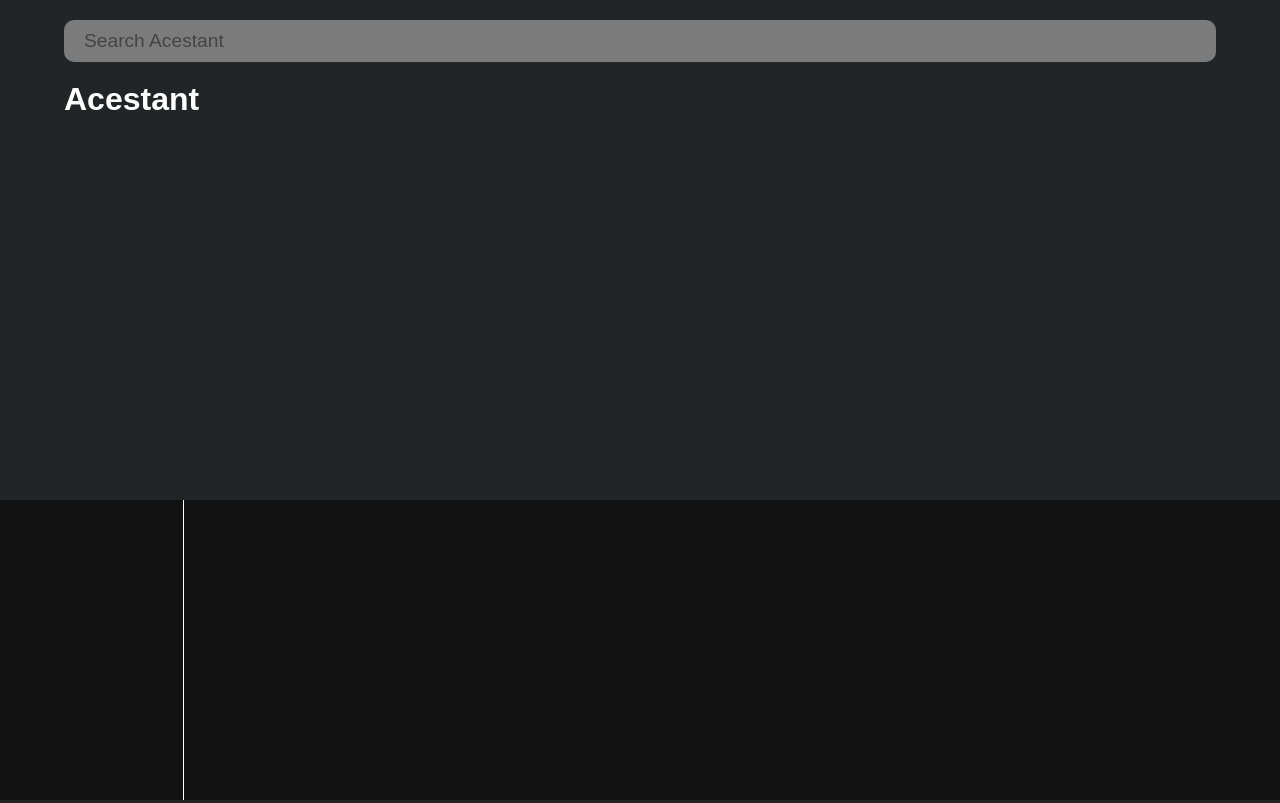
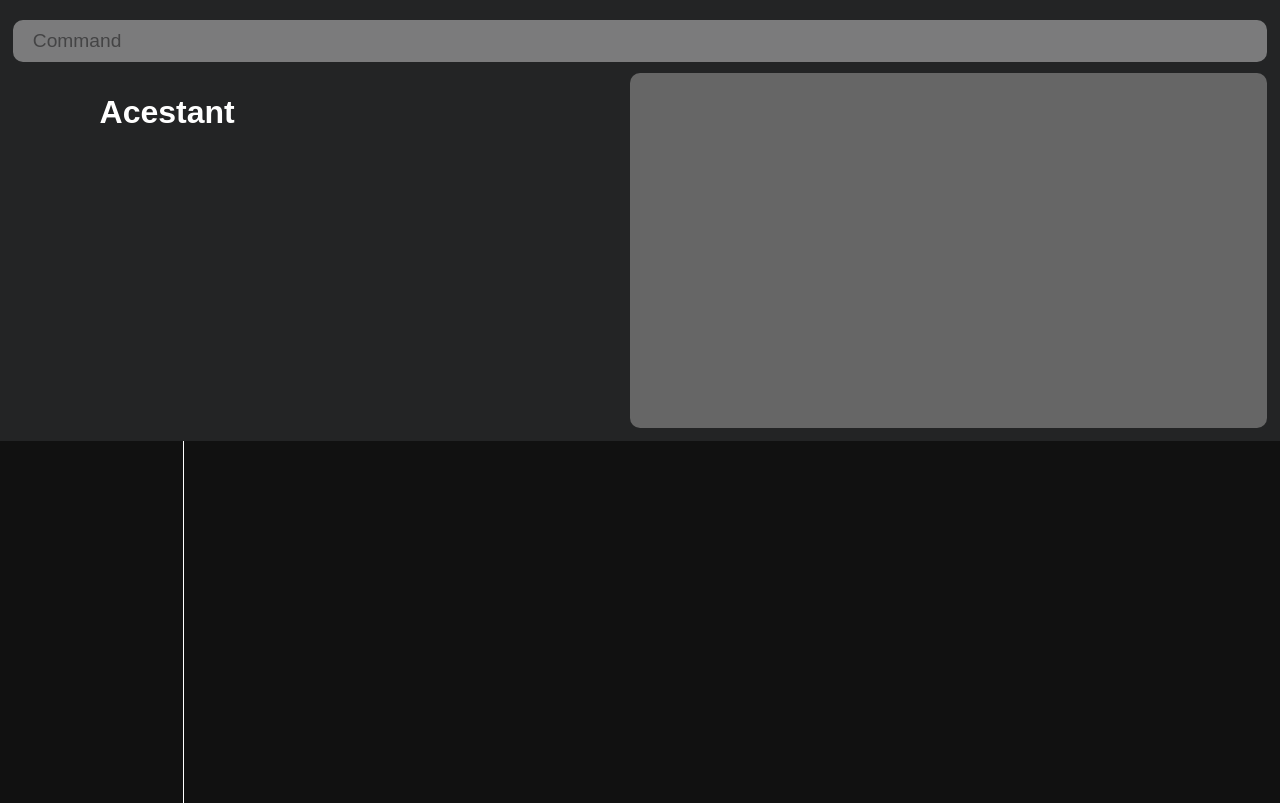
Before and after one commit to yzITI/acestant-fe, a Vue app: page /#/ in a window 1280 px wide. Built offline with nearby package versions, Linux system fonts and the light colour scheme.

Commit message:
Add info and update UI

```diff
--- a/src/components/Bar.vue
+++ b/src/components/Bar.vue
@@ -1,9 +1,8 @@
 <template>
   <div class="bar" :style="barStyle">
-    <input @focus="focus = true" @blur="focus = false" v-model="input" placeholder="Search Acestant">
+    <input @focus="focus = true" @blur="focus = false" v-model="input" placeholder="Command">
     <transition name="fade">
       <div v-if="input">
-        <list></list>
       </div>
     </transition>
   </div>
--- a/src/components/Editor.vue
+++ b/src/components/Editor.vue
@@ -1,7 +1,7 @@
 <template>
-  <div class="object">
+  <div class="editor">
     <div class="title">
-      <h2>Object</h2>
+      <h2>Object Editor</h2>
       <button @click="add" v-if="showAdd" class="label">Add</button>
     </div>
     <p>
@@ -12,7 +12,7 @@
       <input v-model="o.timeString" placeholder="Reminder Time" class="underline">
     </p>
     <hr>
-    <flow :object="ojbk" :pps="0.2" style="left: 50%;"></flow>
+    <flow :object="ojbk" :pps="0.05" style="left: 50%;"></flow>
     <div style="margin-top: 65px;"></div>
     <div v-for="(p, i) in o.events" :key="i">
       <input v-model="p.C" placeholder="C" class="underline">
@@ -55,11 +55,11 @@ const addEvent = () => {
 </script>
 
 <style scoped>
-div.object {
+div.editor {
   position: relative;
   background-color: #444;
   border-radius: 10px;
-  margin: 20px 0;
+  margin: 0.8% 0;
   padding: 10px 4%;
 }
 div.title {
--- /dev/null
+++ b/src/components/Info.vue
@@ -0,0 +1,21 @@
+<template>
+  <div class="info">
+    <h1>Acestant</h1>
+  </div>
+</template>
+
+<script setup>
+</script>
+
+<style scoped>
+div.info {
+  text-align: center;
+  overflow: hidden;
+}
+
+@media (max-width: 500px) {
+  div.info {
+    overflow-y: scroll;
+  }
+}
+</style>
--- a/src/components/List.vue
+++ b/src/components/List.vue
@@ -1,7 +1,8 @@
 <template>
-  <div v-for="(o, i) in data" :key="i + r">
-    <h3>{{ o.name }}</h3>
-    <p>{{ timeString(o.time) }}</p>
+  <div class="list">
+    <div v-for="(o, i) in data" :key="i + r">
+      <div>{{ o.name }} - {{ timeString(o.time) }}</div>
+    </div>
   </div>
 </template>
 
@@ -13,3 +14,13 @@ const timeString = t => {
   return `${m.fromNow()} (${m.calendar()})`
 }
 </script>
+
+<style scoped>
+div.list {
+  overflow-y: auto;
+  overflow-x: hidden;
+  background-color: #666;
+  border-radius: 10px;
+  padding: 10px;
+}
+</style>
--- a/src/components/Timeline.vue
+++ b/src/components/Timeline.vue
@@ -12,8 +12,8 @@ const props = defineProps(['data', 'r'])
 
 const scale = (() => {
   const width = window.innerWidth
-  const start = -600 // T-10min
-  const end = 3600 // T+1h
+  const start = -3600 // T-1h
+  const end = 21600 // T+6h
   const pps = width / (end - start)
   const T0pos = pps * start * (-1)
   return { start, pps, T0pos }
@@ -28,12 +28,9 @@ const oStyle = (o) => {
 
 <style scoped>
 div.timeline {
-  position: fixed;
-  bottom: 0;
-  left: 0;
+  position: relative;
   background-color: #111;
   width: 100%;
-  min-height: 300px;
   overflow-x: hidden;
 }
 
--- a/src/views/Main.vue
+++ b/src/views/Main.vue
@@ -4,18 +4,21 @@
       <bar></bar>
       <editor v-if="object || input.toLowerCase() === 'object'"></editor>
     </div>
-    <h1>Acestant</h1>
-    <list :data="data" :r="r"></list>
-    <timeline :data="data" :r="r"></timeline>
+    <div class="content">
+      <info></info>
+      <list :data="data" :r="r"></list>
+    </div>
+    <timeline class="timeline" :data="data" :r="r"></timeline>
   </div>
 </template>
 
 <script setup>
 import { ref } from 'vue'
 import { input, object, data } from '../state.js'
-import List from '../components/List.vue'
 import Bar from '../components/Bar.vue'
 import Editor from '../components/Editor.vue'
+import Info from '../components/Info.vue'
+import List from '../components/List.vue'
 import Timeline from '../components/Timeline.vue'
 
 const r = ref(1) // global refresh
@@ -25,12 +28,41 @@ setInterval(() => { r.value++ }, 1000)
 
 <style scoped>
 div.main {
-  padding: 60px 5% 20px;
+  padding-top: 60px;
+  height: calc(100vh - 60px);
 }
 div.float {
   position: fixed;
   top: 0;
-  width: 90%;
-  padding: 20px 0;
+  width: 98%;
+  padding: 20px 1%;
+}
+div.content {
+  margin: 1% 1%;
+  height: 48%;
+  display: flex;
+}
+
+div.timeline {
+  height: 49%;
+}
+
+@media (min-width: 500px) {
+  div.content * {
+    width: 50%;
+  }
+}
+
+@media (max-width: 500px) {
+  div.timeline {
+    height: 32%;
+  }
+  div.content {
+    flex-direction: column;
+    height: 65%;
+  }
+  div.content * {
+    height: 50%;
+  }
 }
 </style>
```
